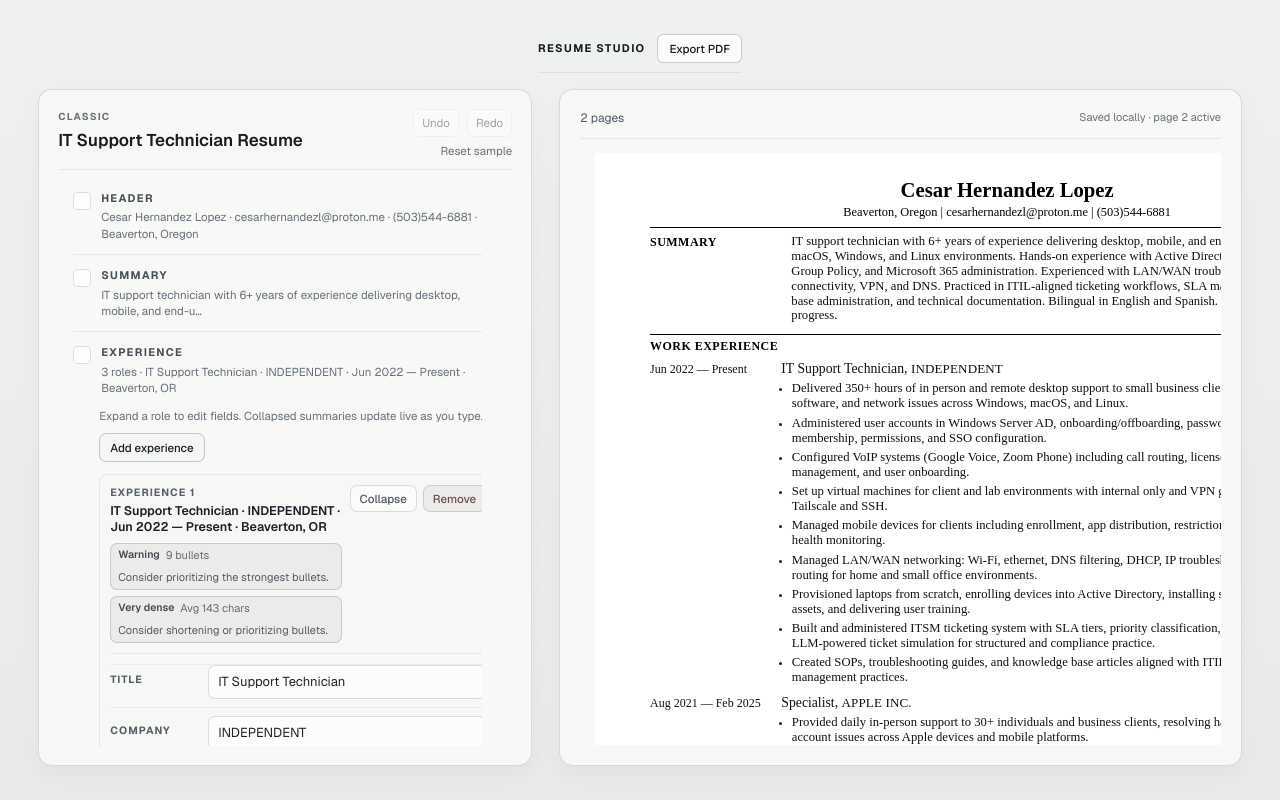
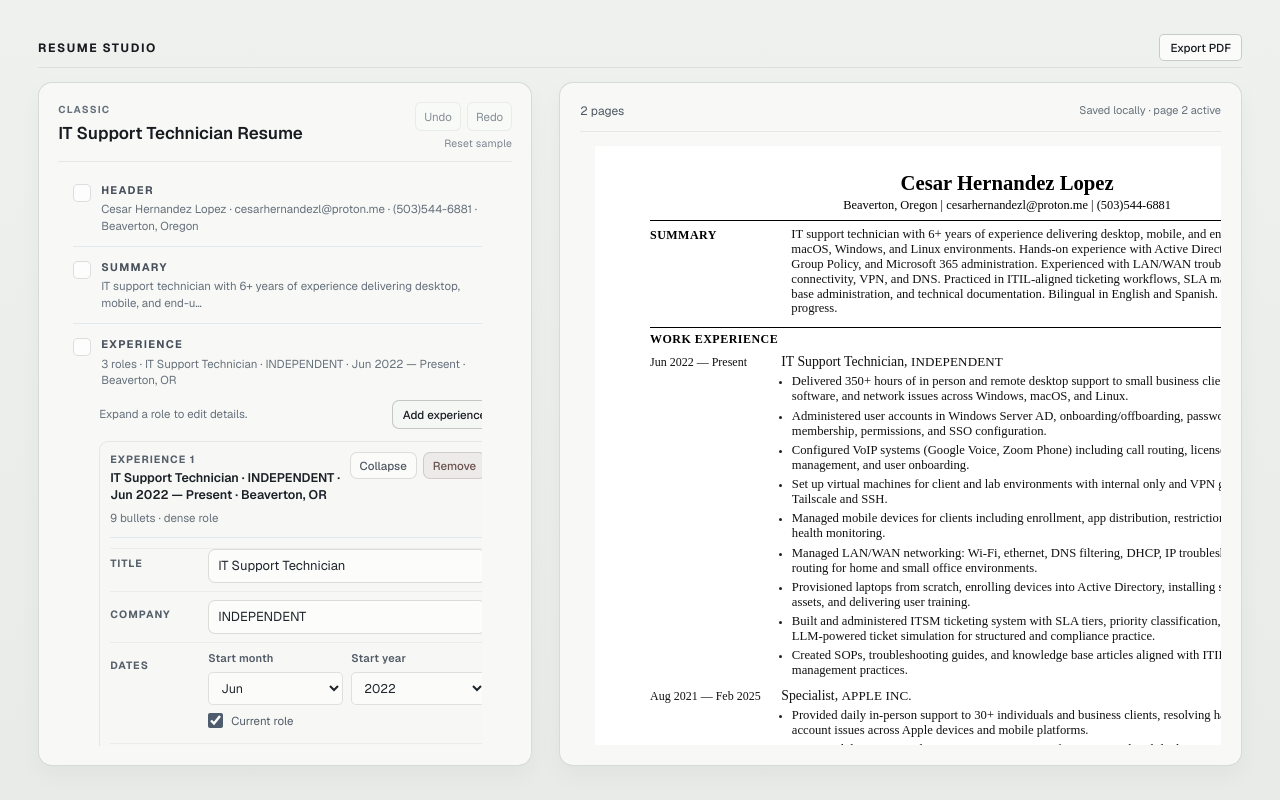
Before and after one commit to Leroy-Cloud-Infra/resume-studio, a Next.js app: page / in a window 1280 px wide. Built offline with nearby package versions, Linux system fonts and the light colour scheme.

Commit message:
phase-c clean up shell chrome

```diff
--- a/src/app/globals.css
+++ b/src/app/globals.css
@@ -54,17 +54,17 @@ body {
 }
 
 .resume-shell-toolbar {
-  margin: 0 auto var(--rs-shell-gap);
-  max-width: var(--rs-shell-max-width);
+  margin: 0 0 18px;
   border-bottom: 1px solid var(--rs-line-soft);
-  padding: 0 0 9px;
+  padding: 0 0 6px;
 }
 
 .resume-shell-toolbar-rail {
   display: flex;
   justify-content: space-between;
   align-items: center;
-  gap: 12px;
+  gap: 10px;
+  min-height: 24px;
 }
 
 .resume-shell-toolbar-brand,
@@ -78,9 +78,9 @@ body {
 .resume-shell-toolbar-kicker {
   margin: 0;
   color: var(--foreground);
-  font-size: 11px;
+  font-size: 12px;
   font-weight: 700;
-  letter-spacing: 0.12em;
+  letter-spacing: 0.13em;
   text-transform: uppercase;
 }
 
@@ -93,11 +93,11 @@ body {
   display: inline-flex;
   align-items: center;
   justify-content: center;
-  min-height: 29px;
-  border-radius: 6px;
+  min-height: 27px;
+  border-radius: 5px;
   border: 1px solid var(--rs-line-hard);
-  background: rgba(252, 252, 251, 0.96);
-  padding: 0 11px;
+  background: rgba(252, 252, 251, 0.88);
+  padding: 0 10px;
   color: var(--foreground);
   font-size: 11.5px;
   font-weight: 500;
@@ -130,7 +130,7 @@ body {
 
 .resume-shell-toolbar-button--export {
   border-color: var(--rs-line-hard);
-  background: rgba(252, 252, 251, 1);
+  background: rgba(252, 252, 251, 0.92);
   color: var(--foreground);
 }
 
@@ -202,14 +202,14 @@ body {
   display: flex;
   flex-direction: column;
   align-items: flex-end;
-  gap: 7px;
+  gap: 6px;
   flex: none;
 }
 
 .resume-editor-head-undo {
   display: flex;
   align-items: center;
-  gap: 8px;
+  gap: 6px;
 }
 
 .resume-editor-head-action {
@@ -227,19 +227,29 @@ body {
 }
 
 .resume-editor-head-action--control {
-  border: 1px solid var(--rs-line-soft);
-  background: rgba(252, 252, 251, 0.78);
+  min-height: 29px;
+  border: 1px solid rgba(24, 28, 33, 0.1);
+  background: rgba(252, 252, 251, 0.7);
 }
 
 .resume-editor-head-action.is-disabled {
   color: var(--rs-text-muted);
-  opacity: 0.62;
+  border-color: rgba(24, 28, 33, 0.08);
+  background: rgba(248, 249, 247, 0.55);
+  opacity: 0.78;
+  cursor: default;
 }
 
 .resume-editor-head-action--subtle {
   min-height: 0;
   padding: 0;
   color: var(--rs-text-muted);
+}
+
+.resume-editor-head-action--utility {
+  color: #7a848f;
+  font-size: 10.5px;
+  letter-spacing: 0.02em;
 }
 
 .resume-editor-panel-scroll {
@@ -678,6 +688,12 @@ body {
   line-height: 1.32;
 }
 
+.rs-experience-guidance-line {
+  color: var(--rs-text-muted);
+  font-size: 11.5px;
+  line-height: 1.45;
+}
+
 .rs-guidance-chip {
   display: inline-flex;
   align-items: center;
@@ -748,7 +764,7 @@ body {
 
   .resume-shell-toolbar {
     flex: none;
-    margin-bottom: 16px;
+    margin-bottom: 14px;
   }
 
   .resume-workspace {
--- a/src/components/resume/ResumeEditor.tsx
+++ b/src/components/resume/ResumeEditor.tsx
@@ -495,6 +495,12 @@ function truncateEditorSectionSummary(value: string, maxLength = 88) {
   }
 
   return `${normalized.slice(0, maxLength - 1).trimEnd()}…`;
+}
+
+function formatExperienceGuidanceLine(bulletCount: number, isDense: boolean) {
+  const bulletLabel = `${bulletCount} ${bulletCount === 1 ? "bullet" : "bullets"}`;
+
+  return isDense ? `${bulletLabel} · dense role` : bulletLabel;
 }
 
 function EditorStackSection({
@@ -1167,7 +1173,7 @@ export function ResumeEditor({ initialResume, templateId }: ResumeEditorProps) {
               </div>
 
               <button
-                className="resume-editor-head-action resume-editor-head-action--subtle"
+                className="resume-editor-head-action resume-editor-head-action--subtle resume-editor-head-action--utility"
                 type="button"
                 onClick={handleReset}
               >
@@ -1279,7 +1285,7 @@ export function ResumeEditor({ initialResume, templateId }: ResumeEditorProps) {
               <div className="space-y-3">
                 <div className="flex flex-wrap items-center justify-between gap-2">
                   <p className={UI_NOTE_CLASSES}>
-                    Expand a role to edit fields. Collapsed summaries update live as you type.
+                    Expand a role to edit details.
                   </p>
                   <button
                     className={BUTTON_PRIMARY_CLASSES}
@@ -1293,6 +1299,10 @@ export function ResumeEditor({ initialResume, templateId }: ResumeEditorProps) {
                 {resume.experience.map((job, jobIndex) => {
                   const isExpanded = expandedExperienceIndex === jobIndex;
                   const bulletGuidance = analyzeExperienceBullets(job.bullets);
+                  const experienceGuidanceLine = formatExperienceGuidanceLine(
+                    bulletGuidance.bulletCount,
+                    bulletGuidance.density.status !== "balanced",
+                  );
                   return (
                     <div
                       key={jobIndex}
@@ -1314,27 +1324,9 @@ export function ResumeEditor({ initialResume, templateId }: ResumeEditorProps) {
                           <p className={ITEM_SUMMARY_CLASSES}>
                             {formatExperienceCardSummary(job)}
                           </p>
-                          <div className="mt-2 flex max-w-full flex-wrap gap-1.5">
-                            <span className={bulletGuidance.className}>
-                              <span className="font-semibold">{bulletGuidance.label}</span>
-                              <span className="text-[11px] opacity-80">
-                                {bulletGuidance.bulletCount}{" "}
-                                {bulletGuidance.bulletCount === 1 ? "bullet" : "bullets"}
-                              </span>
-                              <span className="text-[11px] opacity-90">
-                                {bulletGuidance.message}
-                              </span>
-                            </span>
-                            <span className={bulletGuidance.density.className}>
-                              <span className="font-semibold">{bulletGuidance.density.label}</span>
-                              <span className="text-[11px] opacity-80">
-                                Avg {bulletGuidance.density.averageLength} chars
-                              </span>
-                              <span className="text-[11px] opacity-90">
-                                {bulletGuidance.density.message}
-                              </span>
-                            </span>
-                          </div>
+                          <p className="rs-experience-guidance-line mt-2">
+                            {experienceGuidanceLine}
+                          </p>
                         </button>
                         <div className="rs-experience-role-actions">
                           <button
@@ -1540,14 +1532,9 @@ export function ResumeEditor({ initialResume, templateId }: ResumeEditorProps) {
 
                           <div className="rs-bullet-composer">
                             <div className="rs-bullet-composer-head">
-                              <div>
-                                <p className={ITEM_INDEX_CLASSES}>
-                                  Bullets
-                                </p>
-                                <p className={UI_NOTE_CLASSES}>
-                                  {bulletGuidance.message} {bulletGuidance.density.message}
-                                </p>
-                              </div>
+                              <p className={ITEM_INDEX_CLASSES}>
+                                Bullets
+                              </p>
                               <button
                                 className="rs-bullet-add-action"
                                 type="button"
```
